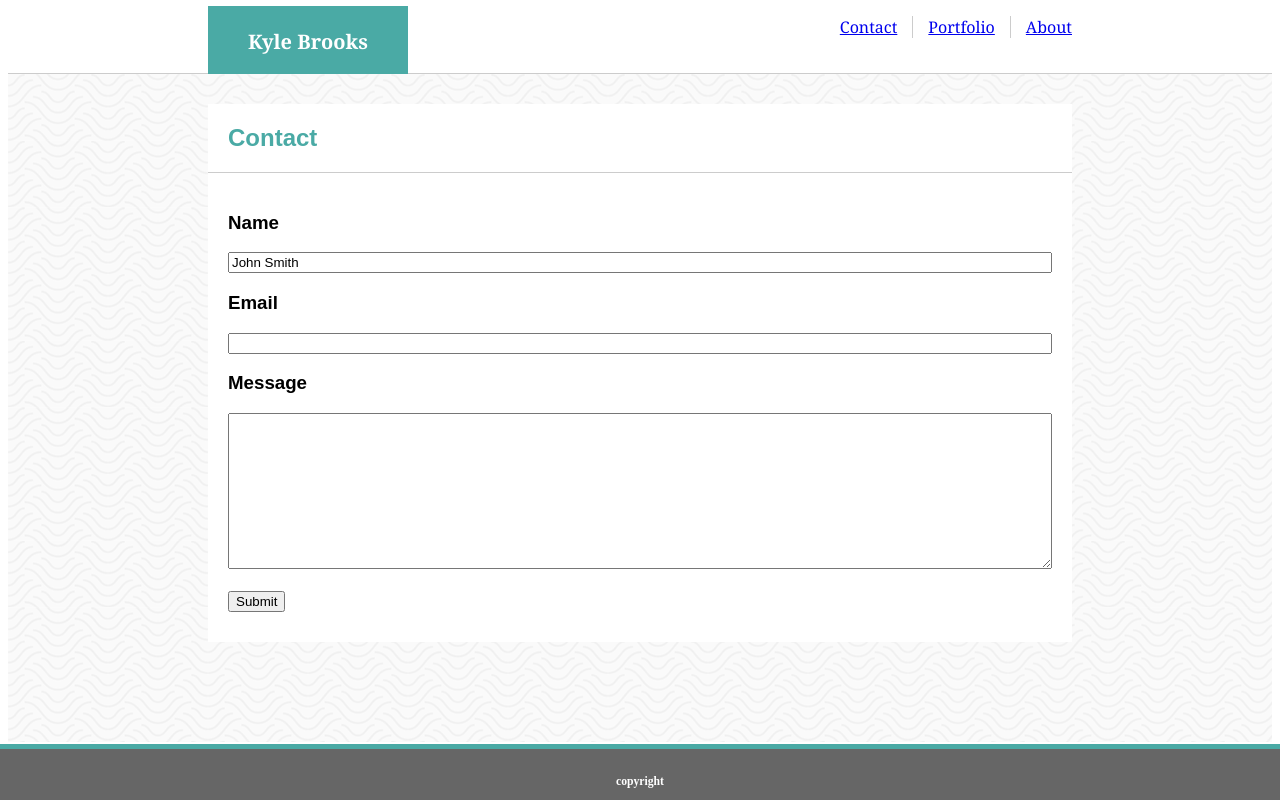
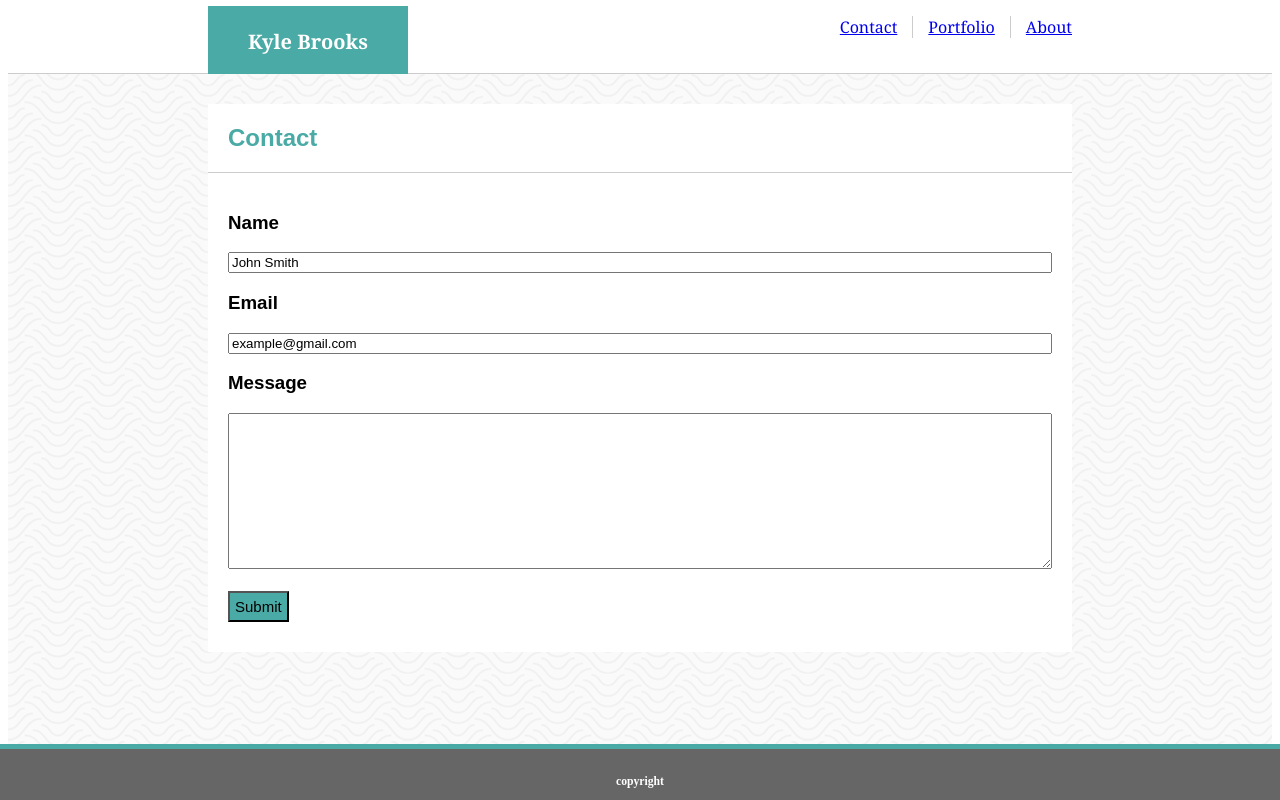
Before and after one commit to kbrooks353/Basic-Repository, a plain HTML site: page contact.html in a window 1280 px wide. Drawn offline with Linux system fonts and the light colour scheme; files whose address does not match are found by name.

Commit message:
changes to submit button

```diff
--- a/assets/css/style2.css
+++ b/assets/css/style2.css
@@ -88,3 +88,8 @@ footer{
     font-size: 10px;
     padding-top: 15px;
 }
+#mySubmit{
+    background-color: #4aaaa5;
+    padding: 5px;
+    font-size: 15px;
+}
--- a/contact.html
+++ b/contact.html
@@ -25,13 +25,12 @@
             <div class="emptydiv"></div>
             <div class="textboxcontainer">
                 <h3>Name</h3>
-
                     <form action="">
-                        <input type="text" name="FullName" id="enterName" value="John Smith">
+                        <input type="text" name="FullName" onfocus="this.value=''" id="enterName" value="John Smith">
                     </form>
                 <h3>Email</h3>
                     <form action="">
-                        <input type="email" name="Email" id="enterEmail">
+                        <input type="email" name="Email" onfocus="this.value=''" id="enterEmail" value="example@gmail.com">
                     </form>
                 <h3>Message</h3>
                     <form action="">
@@ -45,5 +44,5 @@
     <footer>
         <h3>copyright</h3>
     </footer>
-</body>
+    </body>
 </html>
```
